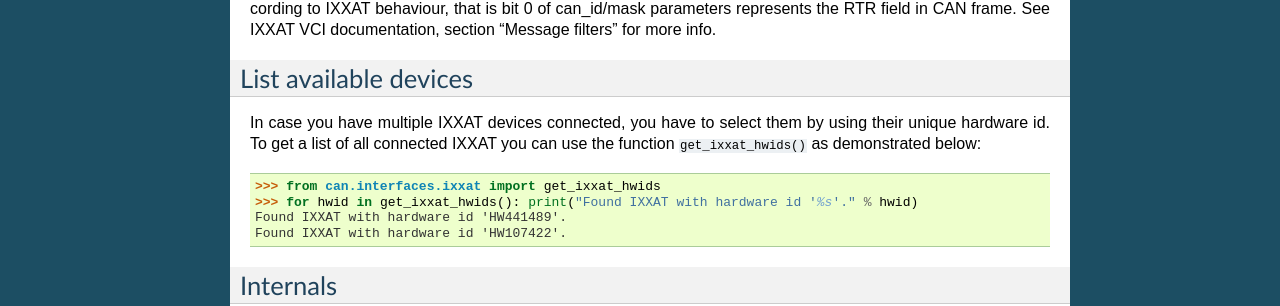
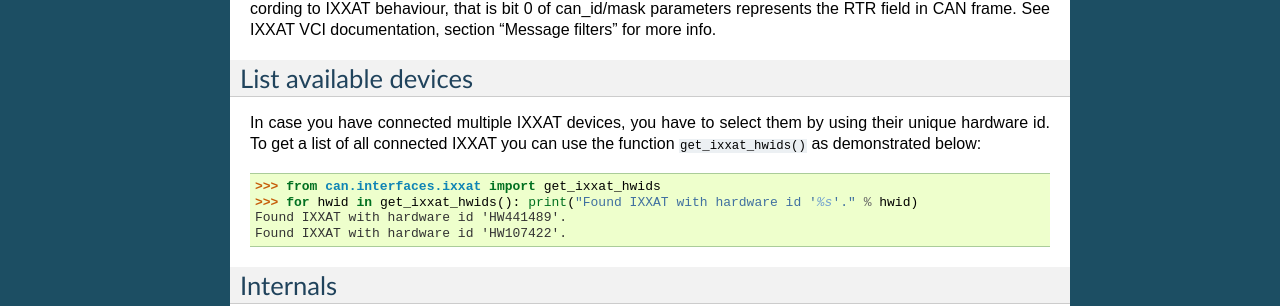
Before and after one commit to hardbyte/python-can, a Sphinx documentation site: the page built from doc/interfaces/ixxat.rst, in a window 1280 px wide. Shown: the part 973-1279 px from the top of the page. Built offline with Sphinx 7.4.7, drawn with Linux system fonts in a browser that asks for light colours.

```diff
--- a/doc/interfaces/ixxat.rst
+++ b/doc/interfaces/ixxat.rst
@@ -55,7 +55,7 @@ VCI documentation, section "Message filters" for more info.
 
 List available devices
 -----------------
-In case you have multiple IXXAT devices connected, you have to select them by using their unique hardware id.
+In case you have connected multiple IXXAT devices, you have to select them by using their unique hardware id.
 To get a list of all connected IXXAT you can use the function ``get_ixxat_hwids()`` as demonstrated below:
 
     >>> from can.interfaces.ixxat import get_ixxat_hwids
```
